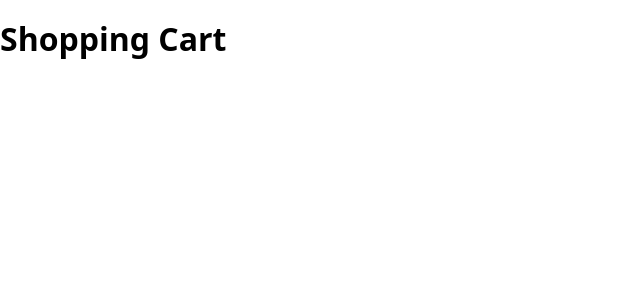
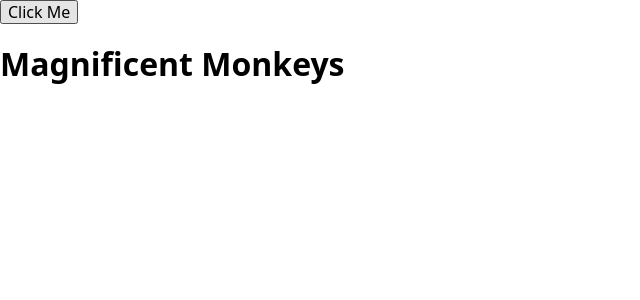
Before and after one commit to gregmjsco/odin-react-shopping, a React (Vite) app in the folder react-shopping-cart/: page / in a window 1280 px wide. Shown: the top 300 px of the page, without its empty margins (0-640 px from the left). Built offline with nearby package versions, Linux system fonts and the light colour scheme.

Commit message:
Test practice

```diff
--- a/react-shopping-cart/src/App.jsx
+++ b/react-shopping-cart/src/App.jsx
@@ -1,12 +1,20 @@
-import './App.css'
+import React, { useState } from "react";
 
-function App() {
+const App = () => {
+  const [heading, setHeading] = useState("Magnificent Monkeys");
+
+  const clickHandler = () => {
+    setHeading("Radical Rhinos");
+  };
 
   return (
     <>
-      <h1>Shopping Cart</h1>
+      <button type="button" onClick={clickHandler}>
+        Click Me
+      </button>
+      <h1>{heading}</h1>
     </>
-  )
-}
+  );
+};
 
-export default App
+export default App;
```
Also changed, not shown: 2 other files (tests, documents, lock files or other folders).
